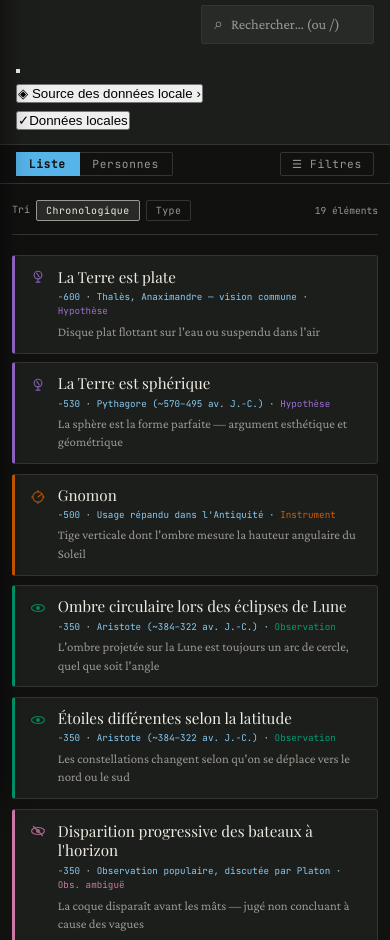
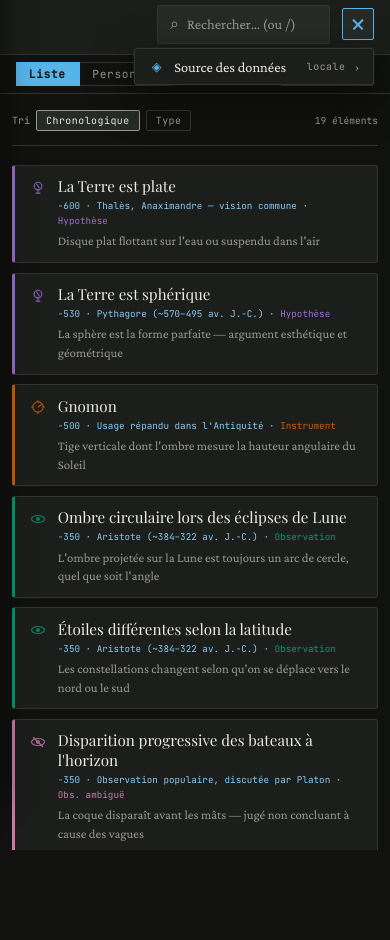
Before and after one commit to NicolasPrats/KomenOnASu-Web, a plain HTML site: page index.html in a window 390 px wide. Both pictures are taken after a click on the button "Menu". Shown: the part 42-982 px from the top of the page. After the commit the page ends 892 px from the top, so only its background shows below. Drawn offline with nearby package versions, Linux system fonts and the light colour scheme; no server answers; a web font is replaced by a local one.

Commit message:
Add styles for hamburger menu and dropdown

```diff
--- a/style.css
+++ b/style.css
@@ -413,3 +413,108 @@
   .nodes-panel{padding:1rem 0.75rem 5rem}
   .nodes-grid{grid-template-columns:1fr}
 }
+
+/* ── HAMBURGER MENU ─────────────────────────────────────────── */
+.menu-wrapper{position:relative;flex-shrink:0}
+
+.menu-btn{
+  display:flex;flex-direction:column;justify-content:center;align-items:center;
+  gap:4px;width:32px;height:32px;
+  background:transparent;border:1px solid var(--border);
+  border-radius:2px;cursor:pointer;padding:6px;
+  transition:border-color 0.15s, background 0.15s;
+}
+.menu-btn:hover{border-color:var(--accent);background:var(--bg3)}
+.menu-btn[aria-expanded="true"]{border-color:var(--accent);background:var(--bg3)}
+.menu-btn-bar{
+  display:block;width:14px;height:1.5px;
+  background:var(--muted);border-radius:1px;
+  transition:background 0.15s, transform 0.2s, opacity 0.2s;
+  transform-origin:center;
+}
+.menu-btn:hover .menu-btn-bar,
+.menu-btn[aria-expanded="true"] .menu-btn-bar{background:var(--accent)}
+/* Animate to X when open */
+.menu-btn[aria-expanded="true"] .menu-btn-bar:nth-child(1){transform:translateY(5.5px) rotate(45deg)}
+.menu-btn[aria-expanded="true"] .menu-btn-bar:nth-child(2){opacity:0;transform:scaleX(0)}
+.menu-btn[aria-expanded="true"] .menu-btn-bar:nth-child(3){transform:translateY(-5.5px) rotate(-45deg)}
+
+/* Dropdown panel */
+.menu-dropdown{
+  position:absolute;top:calc(100% + 8px);right:0;
+  min-width:240px;
+  background:var(--bg2);
+  border:1px solid var(--border);
+  border-radius:3px;
+  box-shadow:0 12px 40px rgba(0,0,0,0.6), 0 0 0 1px rgba(86,180,233,0.06);
+  z-index:300;
+  overflow:hidden;
+  /* Hidden by default */
+  opacity:0;transform:translateY(-6px) scale(0.98);
+  pointer-events:none;
+  transition:opacity 0.15s ease, transform 0.15s ease;
+}
+.menu-dropdown.open{
+  opacity:1;transform:translateY(0) scale(1);
+  pointer-events:all;
+}
+.menu-dropdown.loading{opacity:0.6;pointer-events:none}
+
+.menu-section{border-bottom:1px solid var(--border)}
+.menu-section:last-child{border-bottom:none}
+
+/* Menu entry (top level) */
+.menu-entry{
+  width:100%;display:flex;align-items:center;gap:0.6rem;
+  padding:0.6rem 0.85rem;
+  background:transparent;border:none;
+  color:var(--paper);cursor:pointer;
+  font-family:'Crimson Pro',serif;font-size:0.9rem;
+  text-align:left;transition:background 0.12s;
+}
+.menu-entry:hover{background:var(--bg3)}
+.menu-entry.active{background:var(--bg3)}
+.menu-entry-icon{
+  color:var(--accent);font-size:0.8rem;flex-shrink:0;
+  width:16px;text-align:center;
+}
+.menu-entry-label{flex:1;color:var(--paper)}
+.menu-entry-value{
+  font-family:'JetBrains Mono',monospace;font-size:0.62rem;
+  color:var(--muted);letter-spacing:0.05em;
+  max-width:80px;overflow:hidden;text-overflow:ellipsis;white-space:nowrap;
+}
+.menu-entry-arrow{
+  color:var(--muted);font-size:0.75rem;flex-shrink:0;
+  transition:transform 0.15s, color 0.15s;
+}
+.menu-entry.active .menu-entry-arrow{transform:rotate(90deg);color:var(--accent)}
+
+/* Version submenu */
+.menu-submenu{
+  overflow:hidden;max-height:0;
+  transition:max-height 0.2s ease;
+  border-top:0px solid var(--border);
+}
+.menu-submenu.open{
+  max-height:300px;
+  border-top:1px solid var(--border);
+}
+
+.menu-version-item{
+  width:100%;display:flex;align-items:center;gap:0.65rem;
+  padding:0.5rem 0.85rem 0.5rem 1rem;
+  background:transparent;border:none;
+  color:var(--muted);cursor:pointer;
+  font-family:'JetBrains Mono',monospace;font-size:0.68rem;
+  letter-spacing:0.05em;text-align:left;
+  transition:background 0.12s, color 0.12s;
+  border-bottom:1px solid var(--border);
+}
+.menu-version-item:last-child{border-bottom:none}
+.menu-version-item:hover{background:var(--bg3);color:var(--paper)}
+.menu-version-item.active{color:var(--accent);font-weight:600}
+.menu-check{
+  width:12px;text-align:center;font-size:0.7rem;
+  color:var(--accent);flex-shrink:0;
+}
```
